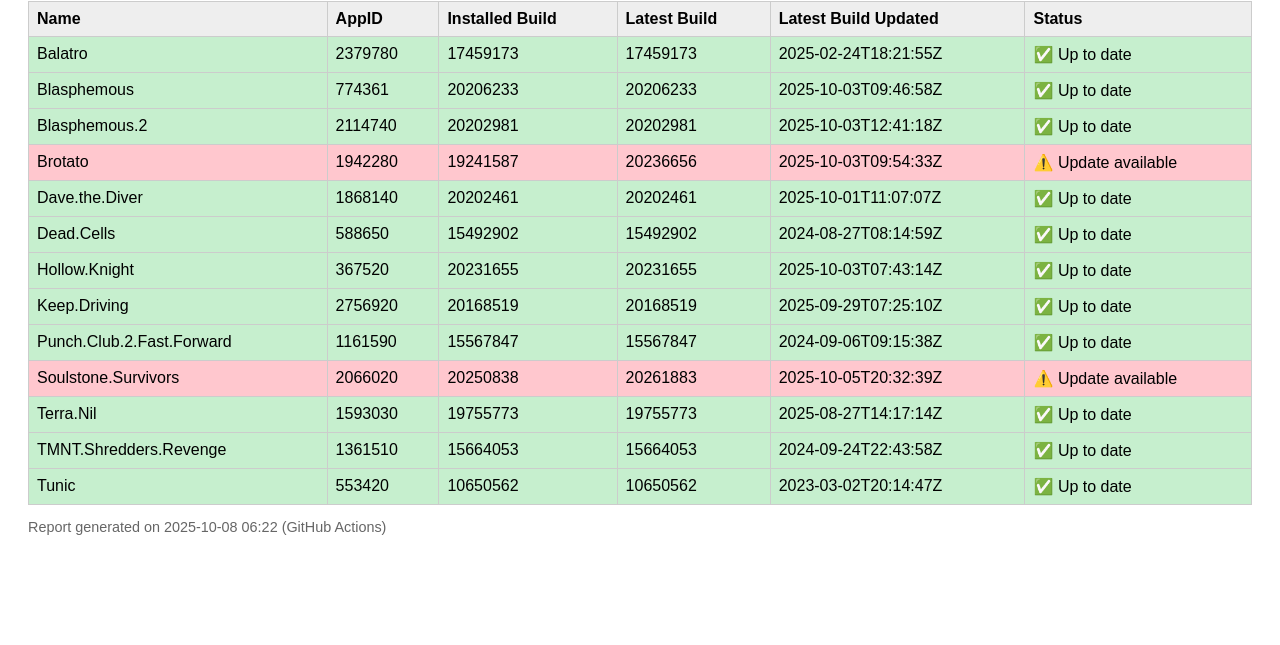
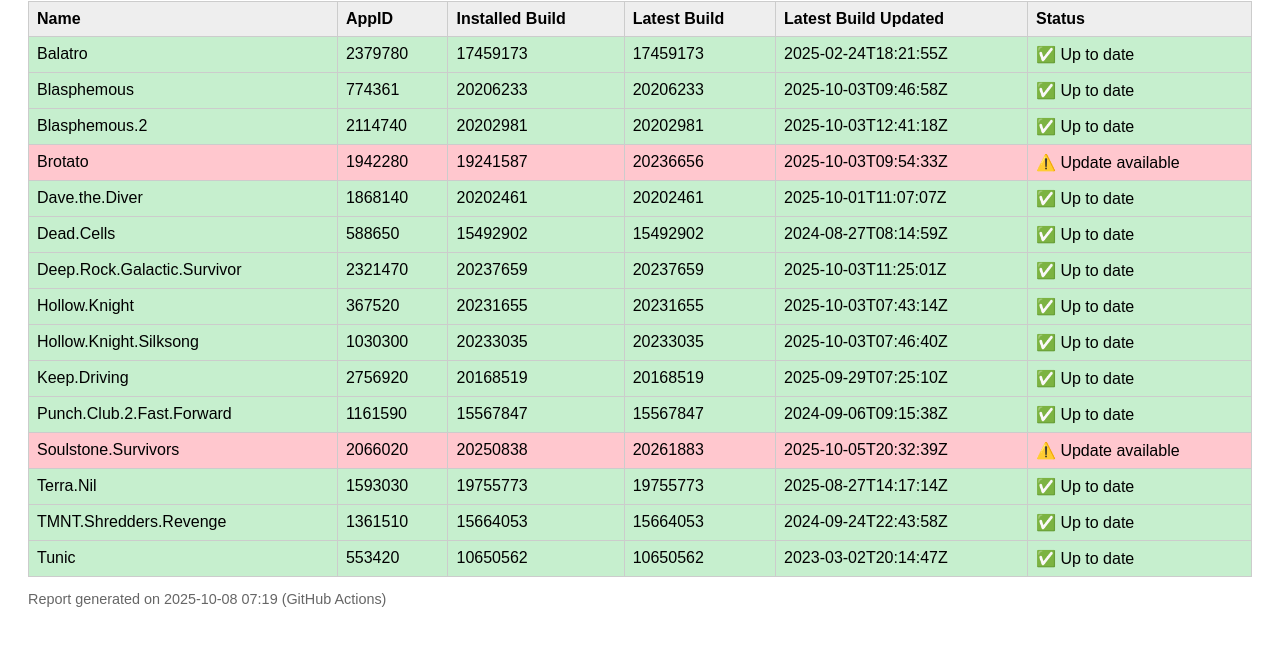
Before and after one commit to FirebrawlX/SteamVersionChecker, a plain HTML site: page index.html in a window 1280 px wide. Shown: the part 107-752 px from the top of the page. Drawn offline with Linux system fonts and the light colour scheme.

Commit message:
Update Steam backup report 2025-10-08 05:19

```diff
--- a/index.html
+++ b/index.html
@@ -30,11 +30,13 @@
 <tr class='status-update'><td>Brotato</td><td>1942280</td><td>19241587</td><td>20236656</td><td>2025-10-03T09:54:33Z</td><td>⚠️ Update available</td></tr>
 <tr class='status-up-to-date'><td>Dave.the.Diver</td><td>1868140</td><td>20202461</td><td>20202461</td><td>2025-10-01T11:07:07Z</td><td>✅ Up to date</td></tr>
 <tr class='status-up-to-date'><td>Dead.Cells</td><td>588650</td><td>15492902</td><td>15492902</td><td>2024-08-27T08:14:59Z</td><td>✅ Up to date</td></tr>
+<tr class='status-up-to-date'><td>Deep.Rock.Galactic.Survivor</td><td>2321470</td><td>20237659</td><td>20237659</td><td>2025-10-03T11:25:01Z</td><td>✅ Up to date</td></tr>
 <tr class='status-up-to-date'><td>Hollow.Knight</td><td>367520</td><td>20231655</td><td>20231655</td><td>2025-10-03T07:43:14Z</td><td>✅ Up to date</td></tr>
+<tr class='status-up-to-date'><td>Hollow.Knight.Silksong</td><td>1030300</td><td>20233035</td><td>20233035</td><td>2025-10-03T07:46:40Z</td><td>✅ Up to date</td></tr>
 <tr class='status-up-to-date'><td>Keep.Driving</td><td>2756920</td><td>20168519</td><td>20168519</td><td>2025-09-29T07:25:10Z</td><td>✅ Up to date</td></tr>
 <tr class='status-up-to-date'><td>Punch.Club.2.Fast.Forward</td><td>1161590</td><td>15567847</td><td>15567847</td><td>2024-09-06T09:15:38Z</td><td>✅ Up to date</td></tr>
 <tr class='status-update'><td>Soulstone.Survivors</td><td>2066020</td><td>20250838</td><td>20261883</td><td>2025-10-05T20:32:39Z</td><td>⚠️ Update available</td></tr>
 <tr class='status-up-to-date'><td>Terra.Nil</td><td>1593030</td><td>19755773</td><td>19755773</td><td>2025-08-27T14:17:14Z</td><td>✅ Up to date</td></tr>
 <tr class='status-up-to-date'><td>TMNT.Shredders.Revenge</td><td>1361510</td><td>15664053</td><td>15664053</td><td>2024-09-24T22:43:58Z</td><td>✅ Up to date</td></tr>
 <tr class='status-up-to-date'><td>Tunic</td><td>553420</td><td>10650562</td><td>10650562</td><td>2023-03-02T20:14:47Z</td><td>✅ Up to date</td></tr>
-</table><p class='subtle'>Report generated on 2025-10-08 06:22 (GitHub Actions)</p></body></html>
+</table><p class='subtle'>Report generated on 2025-10-08 07:19 (GitHub Actions)</p></body></html>
```
